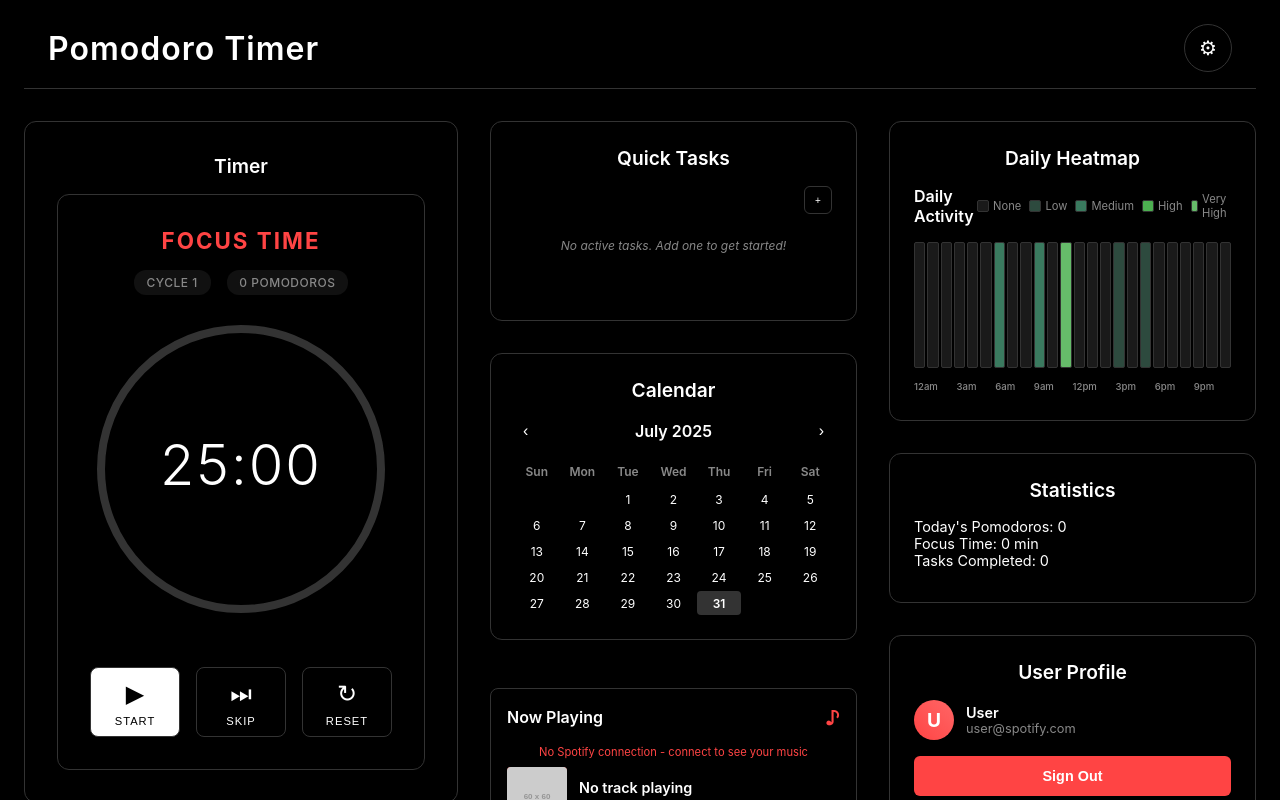
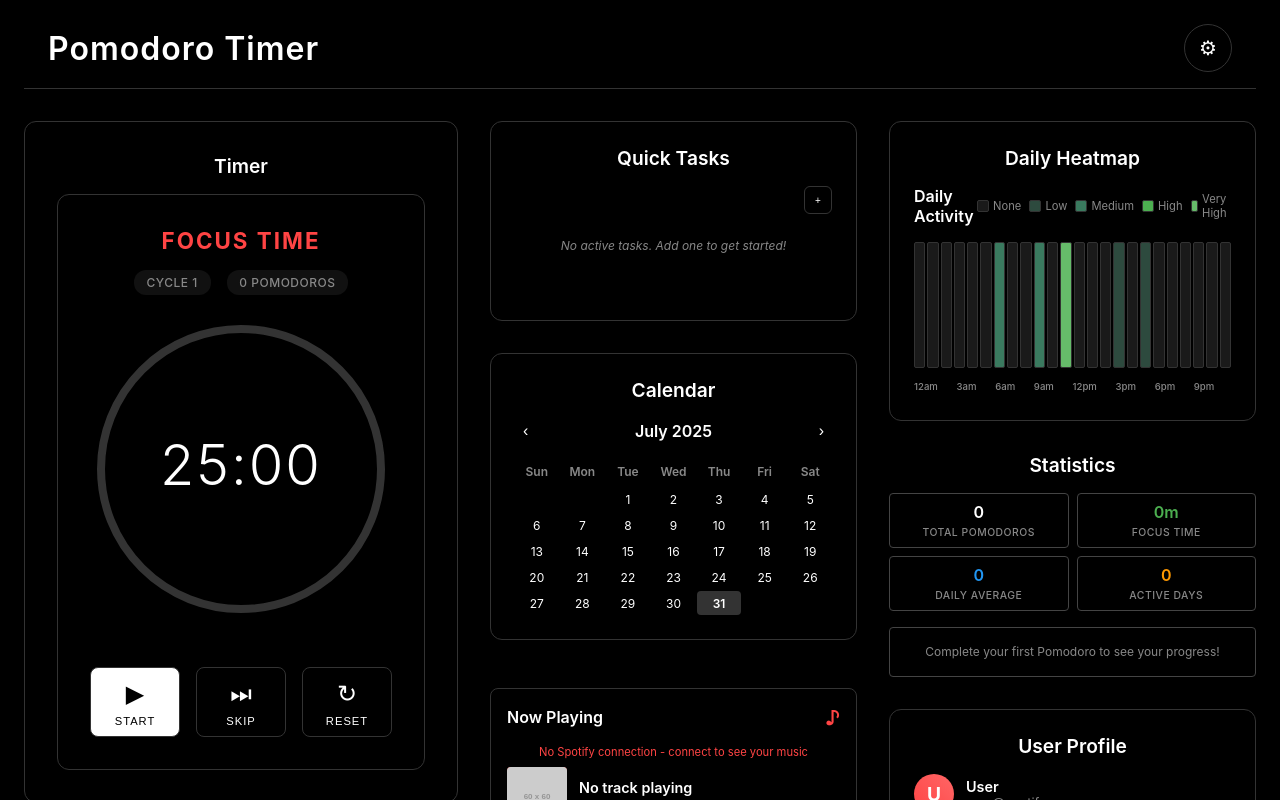
Before and after one commit to Charltoon/Pomodoro, a React (Create React App) app: page / in a window 1280 px wide. Both pictures are taken after a click on the button "Try Demo Mode". Shown: the top 800 px of the page. Built offline with nearby package versions, Linux system fonts and the light colour scheme.

Commit message:
main page

```diff
--- a/src/App.tsx
+++ b/src/App.tsx
@@ -415,41 +415,9 @@ const HeatmapSection = styled.div`
 `;
 
 const StatisticsSection = styled.div`
-  background: #000000;
-  border: 1px solid #333333;
-  border-radius: 12px;
-  padding: 1.5rem;
-  height: 150px;
   display: flex;
   flex-direction: column;
-
-  @media (max-width: 1024px) {
-    padding: 1.25rem;
-    height: 130px;
-  }
-
-  @media (max-width: 768px) {
-    padding: 1rem;
-    height: 120px;
-  }
-
-  @media (max-width: 480px) {
-    padding: 0.75rem;
-    height: 100px;
-    border-radius: 8px;
-  }
-
-  @media (max-width: 360px) {
-    padding: 0.5rem;
-    height: 90px;
-    border-radius: 6px;
-  }
-
-  @media (max-width: 320px) {
-    padding: 0.25rem;
-    height: 80px;
-    border-radius: 4px;
-  }
+  flex: 1;
 `;
 
 const LogoutSection = styled.div`
@@ -716,12 +684,11 @@ const App: React.FC = () => {
             </HeatmapSection>
 
             <StatisticsSection>
-              <SectionTitle>Statistics</SectionTitle>
-              <div style={{ color: '#ffffff', fontSize: '0.9rem' }}>
-                <div>Today's Pomodoros: {dailyStats.pomodorosCompleted}</div>
-                <div>Focus Time: {dailyStats.totalFocusTime} min</div>
-                <div>Tasks Completed: {dailyStats.tasksCompleted}</div>
-              </div>
+              <Statistics
+                dailyStats={dailyStats}
+                tasks={tasks}
+                totalPomodorosCompleted={totalPomodorosCompleted}
+              />
             </StatisticsSection>
 
                              <LogoutSection>
--- a/src/components/Statistics.tsx
+++ b/src/components/Statistics.tsx
@@ -1,7 +1,6 @@
 import React from 'react';
 import styled from 'styled-components';
 import { DailyStats, Task } from '../types';
-import Icon from './Icon';
 
 interface StatisticsProps {
   dailyStats: DailyStats;
@@ -10,304 +9,62 @@ interface StatisticsProps {
 }
 
 const StatsContainer = styled.div`
-  background: #000000;
-  padding: 2rem 0;
-  max-width: 1200px;
-  margin: 0 auto;
+  width: 100%;
 `;
 
-const Header = styled.div`
-  margin-bottom: 3rem;
-  text-align: left;
-  padding: 0 2rem;
-`;
-
-const Title = styled.h2`
-  margin: 0;
+const StatsTitle = styled.h3`
   color: #ffffff;
-  font-size: 1.5rem;
+  font-size: 1.2rem;
   font-weight: 600;
-  font-family: -apple-system, BlinkMacSystemFont, 'Segoe UI', 'Inter', sans-serif;
+  margin: 0 0 1rem 0;
+  text-align: center;
 `;
 
 const StatsGrid = styled.div`
   display: grid;
-  grid-template-columns: repeat(4, 1fr);
-  gap: 1.5rem;
-  margin-bottom: 3rem;
-  padding: 0 2rem;
-
-  @media (max-width: 1024px) {
-    grid-template-columns: repeat(2, 1fr);
-    gap: 1rem;
-  }
-
-  @media (max-width: 768px) {
-    grid-template-columns: 1fr;
-    gap: 1rem;
-  }
+  grid-template-columns: repeat(2, 1fr);
+  gap: 0.5rem;
+  margin-bottom: 1rem;
 `;
 
 const StatCard = styled.div`
-  background: #1A1A1A;
-  border: 1px solid #333333;
-  padding: 1.5rem;
+  background: #000000;
+  border: 1px solid #444444;
+  padding: 0.5rem;
   text-align: center;
-  transition: all 0.2s ease;
-  border-radius: 8px;
-  box-shadow: 0 2px 8px rgba(0, 0, 0, 0.1);
-
-  &:hover {
-    border-color: #444444;
-    box-shadow: 0 4px 12px rgba(0, 0, 0, 0.15);
-  }
-`;
-
-const StatIcon = styled.div<{ color: string }>`
-  font-size: 1.5rem;
-  color: ${props => props.color};
-  margin-bottom: 1rem;
-  opacity: 0.8;
+  border-radius: 4px;
 `;
 
 const StatValue = styled.div<{ color?: string }>`
-  font-size: 2rem;
+  font-size: 1rem;
   font-weight: 600;
   color: ${props => props.color || '#ffffff'};
-  margin-bottom: 0.5rem;
-  font-family: -apple-system, BlinkMacSystemFont, 'Segoe UI', 'Inter', sans-serif;
+  margin-bottom: 0.25rem;
 `;
 
 const StatLabel = styled.div`
-  font-size: 0.8rem;
+  font-size: 0.65rem;
   color: #888888;
   font-weight: 500;
-  font-family: -apple-system, BlinkMacSystemFont, 'Segoe UI', 'Inter', sans-serif;
-`;
-
-const ProgressSection = styled.div`
-  margin-top: 2rem;
-`;
-
-const ProgressTitle = styled.h4`
-  margin: 0 0 1rem 0;
-  color: #ffffff;
-  font-size: 1rem;
-  font-weight: 400;
   text-transform: uppercase;
-  letter-spacing: 2px;
-`;
-
-const ProgressBar = styled.div`
-  background: #000000;
-  height: 20px;
-  overflow: hidden;
-  margin-bottom: 0.5rem;
-  border: 1px solid #333333;
-`;
-
-const ProgressFill = styled.div<{ percentage: number; color: string }>`
-  height: 100%;
-  background: #697565;
-  width: ${props => props.percentage}%;
-  transition: width 0.3s ease;
-`;
-
-const GraphContainer = styled.div`
-  background: #1A1A1A;
-  border: 1px solid #333333;
-  padding: 3rem;
-  border-radius: 12px;
-  margin: 0 2rem 2rem 2rem;
-  box-shadow: 0 4px 16px rgba(0, 0, 0, 0.1);
-`;
-
-const GraphTitle = styled.h4`
-  margin: 0 0 2rem 0;
-  color: #ffffff;
-  font-size: 1.1rem;
-  font-weight: 600;
-  font-family: -apple-system, BlinkMacSystemFont, 'Segoe UI', 'Inter', sans-serif;
-`;
-
-const GraphContent = styled.div`
-  position: relative;
-  padding-left: 3rem;
-  padding-right: 1rem;
-`;
-
-const GraphGrid = styled.div`
-  display: grid;
-  grid-template-columns: repeat(7, 1fr);
-  gap: 1.5rem;
-  height: 200px;
-  align-items: end;
-  padding: 1.5rem 0;
-  position: relative;
-`;
-
-const GraphBar = styled.div<{ height: number; isToday: boolean }>`
-  background: ${props => props.isToday
-    ? 'linear-gradient(180deg, #4CAF50 0%, #45A049 100%)'
-    : 'linear-gradient(180deg, #555555 0%, #444444 100%)'
-  };
-  height: ${props => props.height}%;
-  min-height: 8px;
-  border-radius: 6px 6px 0 0;
-  transition: all 0.3s ease;
-  position: relative;
-  box-shadow: ${props => props.isToday
-    ? '0 2px 8px rgba(76, 175, 80, 0.3)'
-    : '0 1px 4px rgba(0, 0, 0, 0.2)'
-  };
-
-  &:hover {
-    transform: translateY(-2px);
-    box-shadow: ${props => props.isToday
-      ? '0 4px 12px rgba(76, 175, 80, 0.4)'
-      : '0 3px 8px rgba(0, 0, 0, 0.3)'
-    };
-  }
-
-  &::after {
-    content: '';
-    position: absolute;
-    bottom: -20px;
-    left: 50%;
-    transform: translateX(-50%);
-    width: 100%;
-    height: 16px;
-    background: transparent;
-  }
-`;
-
-const GraphLabels = styled.div`
-  display: grid;
-  grid-template-columns: repeat(7, 1fr);
-  gap: 1.5rem;
-  margin-top: 1rem;
-  text-align: center;
-`;
-
-const DayLabel = styled.div`
-  font-size: 0.8rem;
-  color: #888888;
-  font-weight: 500;
-  font-family: -apple-system, BlinkMacSystemFont, 'Segoe UI', 'Inter', sans-serif;
-`;
-
-const YAxisLabels = styled.div`
-  position: absolute;
-  left: 0;
-  top: 0;
-  height: 100%;
-  display: flex;
-  flex-direction: column;
-  justify-content: space-between;
-  font-size: 0.75rem;
-  color: #666666;
-  font-weight: 500;
-  width: 2rem;
-`;
-
-const YAxisLine = styled.div`
-  position: absolute;
-  left: 2.5rem;
-  top: 0;
-  width: 1px;
-  height: 100%;
-  background: #333333;
-`;
-
-const XAxisLine = styled.div`
-  position: absolute;
-  bottom: 0;
-  left: 0;
-  width: 100%;
-  height: 1px;
-  background: #333333;
-`;
-
-const BarValue = styled.div<{ isToday: boolean }>`
-  position: absolute;
-  top: -30px;
-  left: 50%;
-  transform: translateX(-50%);
-  font-size: 0.75rem;
-  font-weight: 600;
-  color: ${props => props.isToday ? '#4CAF50' : '#888888'};
-  opacity: 0;
-  transition: opacity 0.2s ease;
-  font-family: -apple-system, BlinkMacSystemFont, 'Segoe UI', 'Inter', sans-serif;
-`;
-
-const GraphBarContainer = styled.div`
-  position: relative;
-  height: 100%;
-  display: flex;
-  align-items: end;
-
-  &:hover ${BarValue} {
-    opacity: 1;
-  }
+  letter-spacing: 0.5px;
 `;
 
 const NoDataMessage = styled.div`
   text-align: center;
-  padding: 3rem 2rem;
+  padding: 1rem;
   color: #888888;
-  font-size: 0.9rem;
-  background: #1A1A1A;
-  border: 1px solid #333333;
-  border-radius: 8px;
-  margin: 0 2rem 2rem 2rem;
-  box-shadow: 0 2px 8px rgba(0, 0, 0, 0.1);
+  font-size: 0.8rem;
+  background: #000000;
+  border: 1px solid #444444;
+  border-radius: 4px;
 `;
 
-const ProgressText = styled.div`
-  display: flex;
-  justify-content: space-between;
-  font-size: 0.8rem;
-  color: #697565;
-  font-weight: 300;
-`;
-
-const TaskProgress = styled.div`
-  margin-top: 1rem;
-`;
-
-const TaskProgressItem = styled.div`
-  display: flex;
-  justify-content: space-between;
-  align-items: center;
-  padding: 1rem 0;
-  border-bottom: 1px solid #697565;
-
-  &:last-child {
-    border-bottom: none;
-  }
-`;
-
-const TaskName = styled.div`
-  font-weight: 400;
-  color: #ECDFCC;
-  font-size: 0.9rem;
-`;
-
-const TaskProgressBar = styled.div`
-  background: #1E201E;
-  height: 8px;
-  width: 100px;
-  overflow: hidden;
-  margin: 0 1rem;
-  border: 1px solid #697565;
-`;
-
-const TaskProgressFill = styled.div<{ percentage: number }>`
-  height: 100%;
-  background: #697565;
-  width: ${props => props.percentage}%;
-  transition: width 0.3s ease;
+const NoDataText = styled.p`
+  margin: 0;
+  color: #888888;
+  line-height: 1.3;
+  font-size: 0.75rem;
 `;
 
 const Statistics: React.FC<StatisticsProps> = ({
@@ -315,52 +72,19 @@ const Statistics: React.FC<StatisticsProps> = ({
   tasks,
   totalPomodorosCompleted
 }) => {
-  const completedTasks = tasks.filter(task => task.completed).length;
-  const totalTasks = tasks.length;
-  const completionRate = totalTasks > 0 ? (completedTasks / totalTasks) * 100 : 0;
-
-  const totalEstimatedPomodoros = tasks.reduce((sum, task) => sum + task.estimatedPomodoros, 0);
-  const totalCompletedPomodoros = tasks.reduce((sum, task) => sum + task.completedPomodoros, 0);
-  const pomodoroProgress = totalEstimatedPomodoros > 0 ? (totalCompletedPomodoros / totalEstimatedPomodoros) * 100 : 0;
-
   const formatTime = (minutes: number): string => {
     const hours = Math.floor(minutes / 60);
     const mins = minutes % 60;
     return hours > 0 ? `${hours}h ${mins}m` : `${mins}m`;
   };
 
-  // Generate last 7 days data
-  const getLast7DaysData = () => {
-    const days = [];
-    const today = new Date();
-
-    for (let i = 6; i >= 0; i--) {
-      const date = new Date(today);
-      date.setDate(today.getDate() - i);
-      const dateStr = date.toISOString().split('T')[0];
-
-      // For demo purposes, generate some realistic data
-      const pomodoros = Math.floor(Math.random() * 5); // 0-4 pomodoros per day
-      days.push({
-        date: dateStr,
-        dayName: date.toLocaleDateString('en-US', { weekday: 'short' }),
-        pomodoros: pomodoros,
-        isToday: i === 0
-      });
-    }
-
-    return days;
-  };
-
-  const weekData = getLast7DaysData();
-  const maxPomodoros = Math.max(...weekData.map(d => d.pomodoros), 4);
+  const totalFocusTime = totalPomodorosCompleted * 25;
+  const dailyAverage = totalPomodorosCompleted > 0 ? Math.round(totalPomodorosCompleted / 7) : 0;
+  const activeDays = Math.min(totalPomodorosCompleted, 7);
 
   return (
     <StatsContainer>
-      <Header>
-        <Title>Statistics</Title>
-      </Header>
-
+      <StatsTitle>Statistics</StatsTitle>
       <StatsGrid>
         <StatCard>
           <StatValue>{totalPomodorosCompleted}</StatValue>
@@ -368,58 +92,26 @@ const Statistics: React.FC<StatisticsProps> = ({
         </StatCard>
 
         <StatCard>
-          <StatValue color="#4CAF50">{formatTime(totalPomodorosCompleted * 25)}</StatValue>
-          <StatLabel>Total Focus Time</StatLabel>
+          <StatValue color="#4CAF50">{formatTime(totalFocusTime)}</StatValue>
+          <StatLabel>Focus Time</StatLabel>
         </StatCard>
 
         <StatCard>
-          <StatValue color="#2196F3">{Math.round(totalPomodorosCompleted / 7)}</StatValue>
+          <StatValue color="#2196F3">{dailyAverage}</StatValue>
           <StatLabel>Daily Average</StatLabel>
         </StatCard>
 
         <StatCard>
-          <StatValue color="#FF9800">{Math.min(totalPomodorosCompleted, 7)}</StatValue>
+          <StatValue color="#FF9800">{activeDays}</StatValue>
           <StatLabel>Active Days</StatLabel>
         </StatCard>
       </StatsGrid>
 
-                  <GraphContainer>
-              <GraphTitle>Last 7 Days</GraphTitle>
-              <GraphContent>
-                <YAxisLine />
-                <XAxisLine />
-                <YAxisLabels>
-                  <div>{maxPomodoros}</div>
-                  <div>{Math.floor(maxPomodoros * 0.75)}</div>
-                  <div>{Math.floor(maxPomodoros * 0.5)}</div>
-                  <div>{Math.floor(maxPomodoros * 0.25)}</div>
-                  <div>0</div>
-                </YAxisLabels>
-                <GraphGrid>
-                  {weekData.map((day, index) => (
-                    <GraphBarContainer key={day.date}>
-                      <GraphBar
-                        height={(day.pomodoros / maxPomodoros) * 100}
-                        isToday={day.isToday}
-                        title={`${day.dayName}: ${day.pomodoros} pomodoros`}
-                      />
-                      <BarValue isToday={day.isToday}>
-                        {day.pomodoros}
-                      </BarValue>
-                    </GraphBarContainer>
-                  ))}
-                </GraphGrid>
-                <GraphLabels>
-                  {weekData.map(day => (
-                    <DayLabel key={day.date}>{day.dayName}</DayLabel>
-                  ))}
-                </GraphLabels>
-              </GraphContent>
-            </GraphContainer>
-
       {totalPomodorosCompleted === 0 && (
         <NoDataMessage>
-          No statistics yet. Complete your first Pomodoro to see your progress!
+          <NoDataText>
+            Complete your first Pomodoro to see your progress!
+          </NoDataText>
         </NoDataMessage>
       )}
     </StatsContainer>
```
